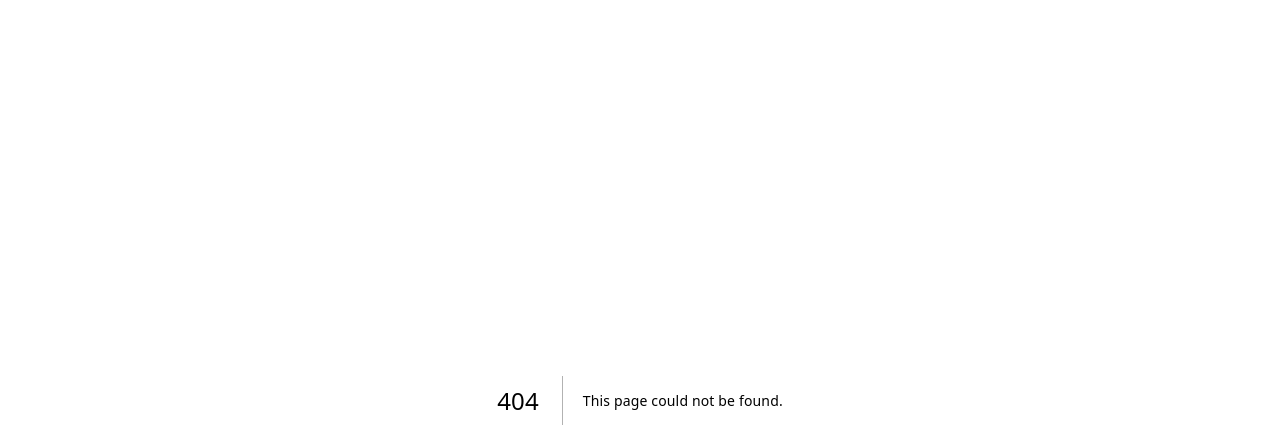
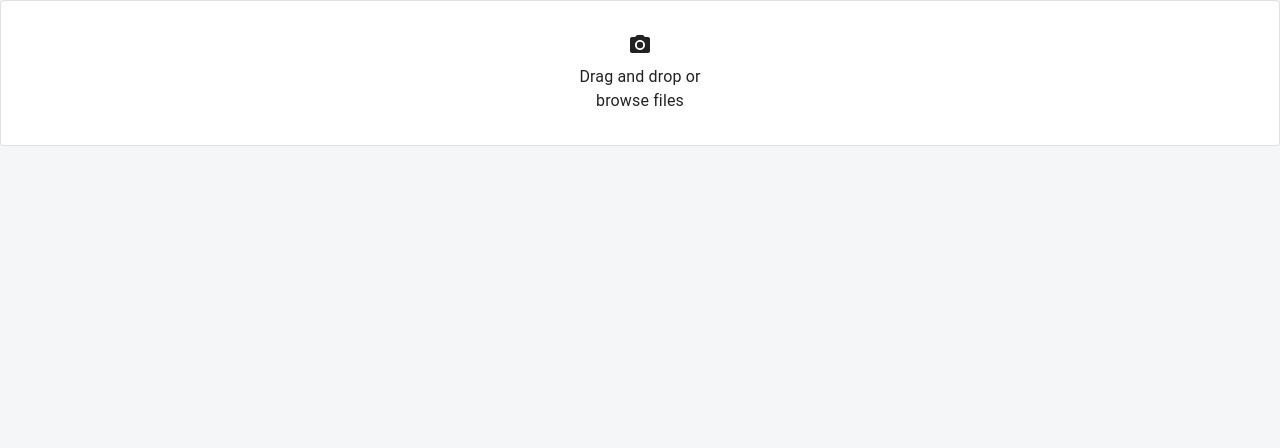
Before and after one commit to iya-campo/pet-sanctuary, a Next.js app: page /create-announcement/components/UploadPhoto in a window 1280 px wide. Before the commit this address had no page. Shown: the top 448 px of the page. Built offline with nearby package versions, Linux system fonts and the light colour scheme.

Commit message:
Added UploadPhoto component for create-announcement page

```diff
--- /dev/null
+++ b/src/pages/create-announcement/components/UploadPhoto.tsx
@@ -0,0 +1,16 @@
+import { CameraAlt } from '@mui/icons-material'
+import { Box, Card, Stack } from '@mui/material'
+import React from 'react'
+
+const UploadPhoto = () => {
+  return (
+    <Card variant='outlined' sx={{ minWidth: 200, px: 2, py: 4 }}>
+        <Stack alignItems='center' spacing={1}>
+            <CameraAlt />
+            <Box width={150} textAlign='center'>Drag and drop or browse files</Box>
+        </Stack>
+    </Card>
+  )
+}
+
+export default UploadPhoto
```
